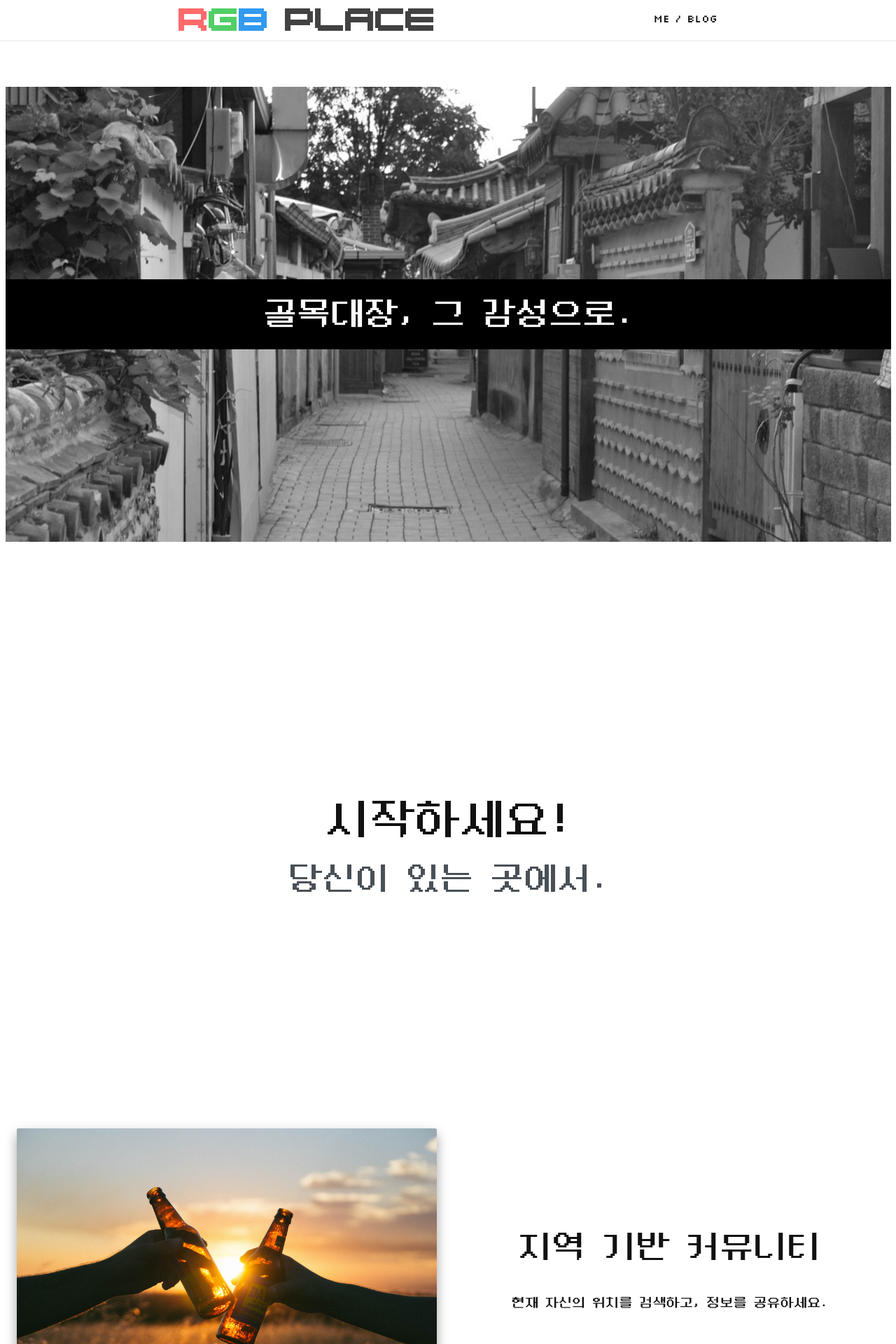
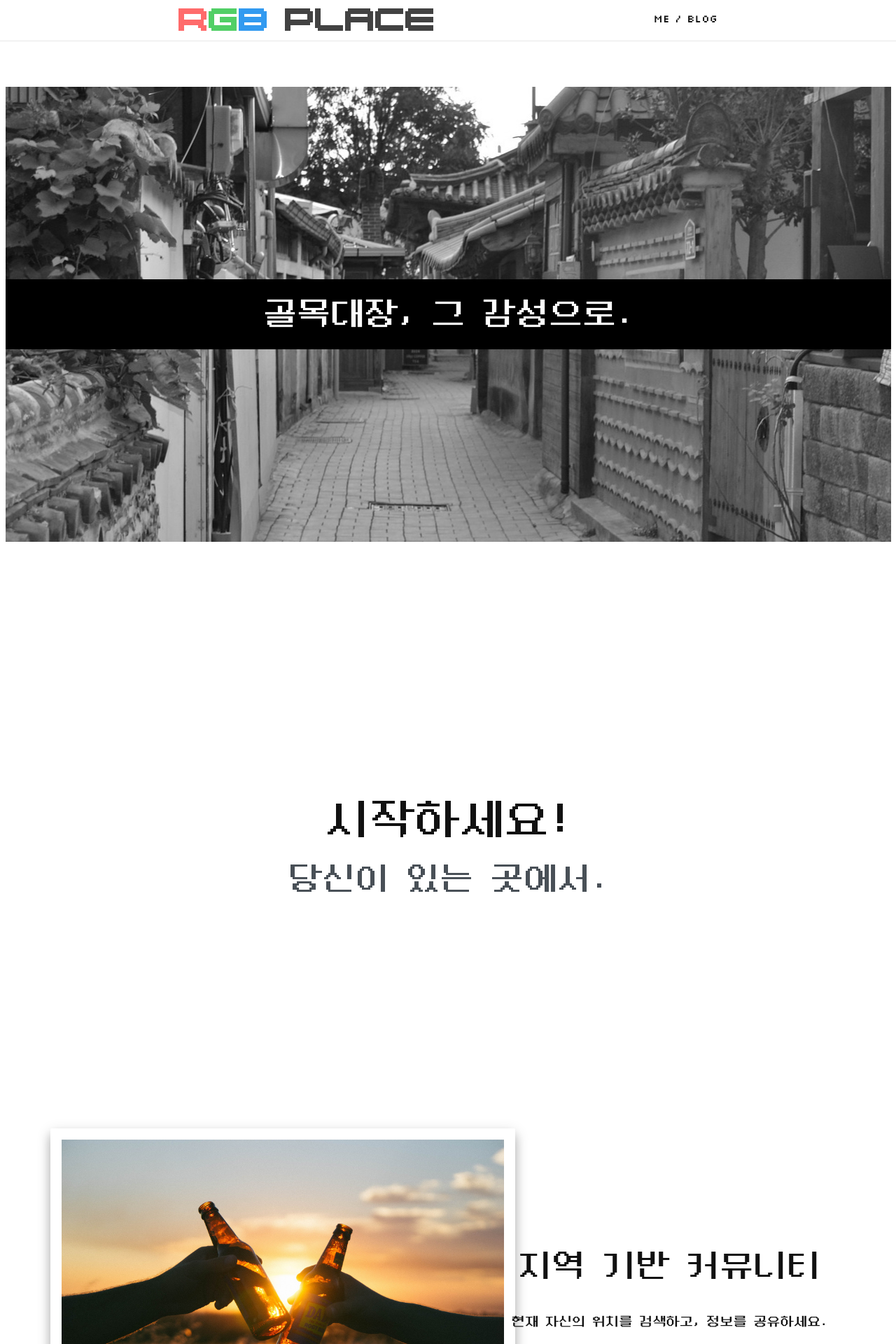
Before and after one commit to 6lueparr0t/about-rgbplace, a Jekyll site: the page built from index.md, in a window 1280 px wide. Shown: the top 1920 px of the page at 70% size. Built offline with Jekyll 4.4.1, drawn with Linux system fonts in a browser that asks for light colours; some web fonts are replaced; some of the changed text lies outside the part shown.

Commit message:
auto commit 2019-07-06 12:17:33

```diff
--- a/_layouts/home.html
+++ b/_layouts/home.html
@@ -25,16 +25,16 @@
 	<div class="feature-image" data-aos="fade-up" data-aos-duration="2000" data-aos-anchor-placement="bottom-bottom" >
 		<img src="/assets/img/home/feature1.jpg" />
 	</div>
-	<div class="feature-content" data-aos="fade-zoom-in" data-aos-duration="2000" data-aos-offset="0" data-aos-anchor-placement="bottom-bottom">
+	<div class="feature-content" data-aos="fade-zoom-in" data-aos-duration="3000" data-aos-offset="0" data-aos-anchor-placement="bottom-bottom">
 		<p class="title">지역 기반 커뮤니티</p> 현재 자신의 위치를 검색하고, 정보를 공유하세요.
 	</div>
 </section>
 
 <section class="feature-2">
 	<div class="feature-content" data-aos="fade-zoom-in" data-aos-duration="2000" data-aos-offset="0" data-aos-anchor-placement="bottom-bottom">
-		<p class="title">색 다른 장소</p> 인터넷 검색 보다 쉽게.
+		<p class="title">색 다른 장소</p> 지역 토박이들의 생생한 정보.
 	</div>
-	<div class="feature-image" data-aos="fade-up" data-aos-duration="2000" data-aos-anchor-placement="bottom-bottom" >
+	<div class="feature-image" data-aos="fade-up" data-aos-duration="3000" data-aos-anchor-placement="bottom-bottom" >
 		<img src="/assets/img/home/feature2.jpg" />
 	</div>
 </section>
@@ -43,7 +43,7 @@
 	<div class="feature-image" data-aos="fade-up" data-aos-duration="2000" data-aos-anchor-placement="bottom-bottom" >
 		<img src="/assets/img/home/feature3.jpg" />
 	</div>
-	<div class="feature-content" data-aos="fade-zoom-in" data-aos-duration="2000" data-aos-offset="0" data-aos-anchor-placement="bottom-bottom">
+	<div class="feature-content" data-aos="fade-zoom-in" data-aos-duration="3000" data-aos-offset="0" data-aos-anchor-placement="bottom-bottom">
 		<p class="title">맛집 탐험</p> 진정성 있는 후기와 함께.
 	</div>
 </section>
--- a/_sass/css/home/_default.scss
+++ b/_sass/css/home/_default.scss
@@ -94,7 +94,7 @@
 	margin: 20rem 0;
 
 	@include media-query($on-laptop) {
-		margin: 15rem 0;
+		margin: 10rem 0;
 	}
 
 	display: flex;
@@ -103,9 +103,16 @@
 		flex: 1;
 
 		&.feature-image img {
-			max-width: 600px;
+			max-width: 700px;
 			width: 100%;
 			box-shadow: 0 10px 16px 0 rgba(0, 0, 0, 0.2), 0 6px 20px 0 rgba(0, 0, 0, 0.19) !important;
+
+			margin-left: 4rem;
+			padding:1rem;
+			@include media-query($on-laptop) {
+				margin-left: 0rem;
+				padding:.2rem;
+			}
 		}
 
 		&.feature-content {
@@ -133,21 +140,33 @@
 	margin: 20rem 0;
 
 	@include media-query($on-laptop) {
-		margin: 15rem 0;
+		margin: 10rem 0;
 	}
 
 	display: flex;
 
 	& div {
-		flex: 1;
+		&.feature-image img {
+			flex: 2;
 
-		&.feature-image img {
-			max-width: 600px;
+			max-width: 800px;
+			@include media-query($on-laptop) {
+				max-width: 200px;
+			}
 			width: 100%;
 			box-shadow: 0 10px 16px 0 rgba(0, 0, 0, 0.2), 0 6px 20px 0 rgba(0, 0, 0, 0.19) !important;
+
+			margin-right: 4rem;
+			padding:1rem;
+			@include media-query($on-laptop) {
+				margin-right: 0rem;
+				padding:.2rem;
+			}
 		}
 
 		&.feature-content {
+			flex: 1;
+
 			margin: auto;
 			text-align: center;
 			font-size: 1.2rem;
@@ -178,6 +197,11 @@
 }
 
 section.finish {
+	margin-top : 20rem;
+	@include media-query($on-laptop) {
+		margin-top : 10rem;
+	}
+
 	background: url(/assets/img/home/finish.jpg) no-repeat center top fixed;
 	background-size: cover;
 	@include media-query($on-laptop) {
```
